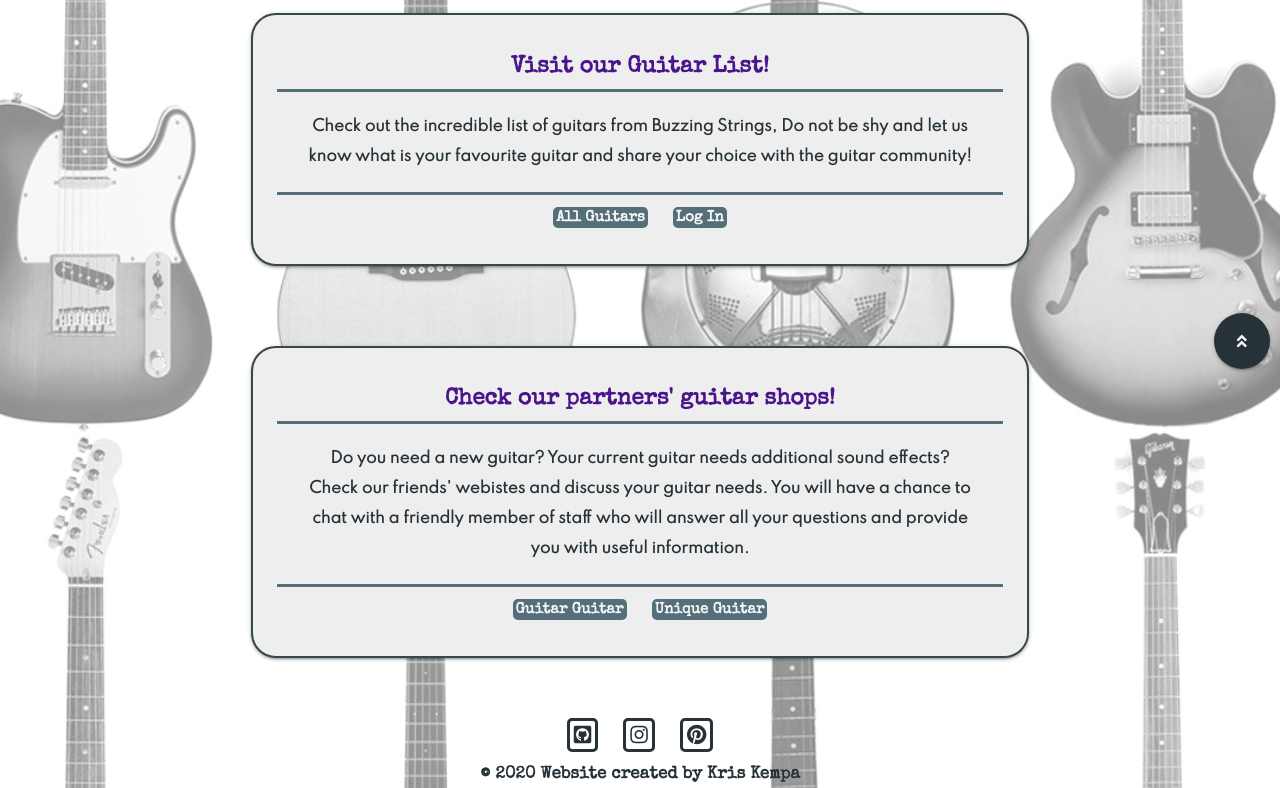
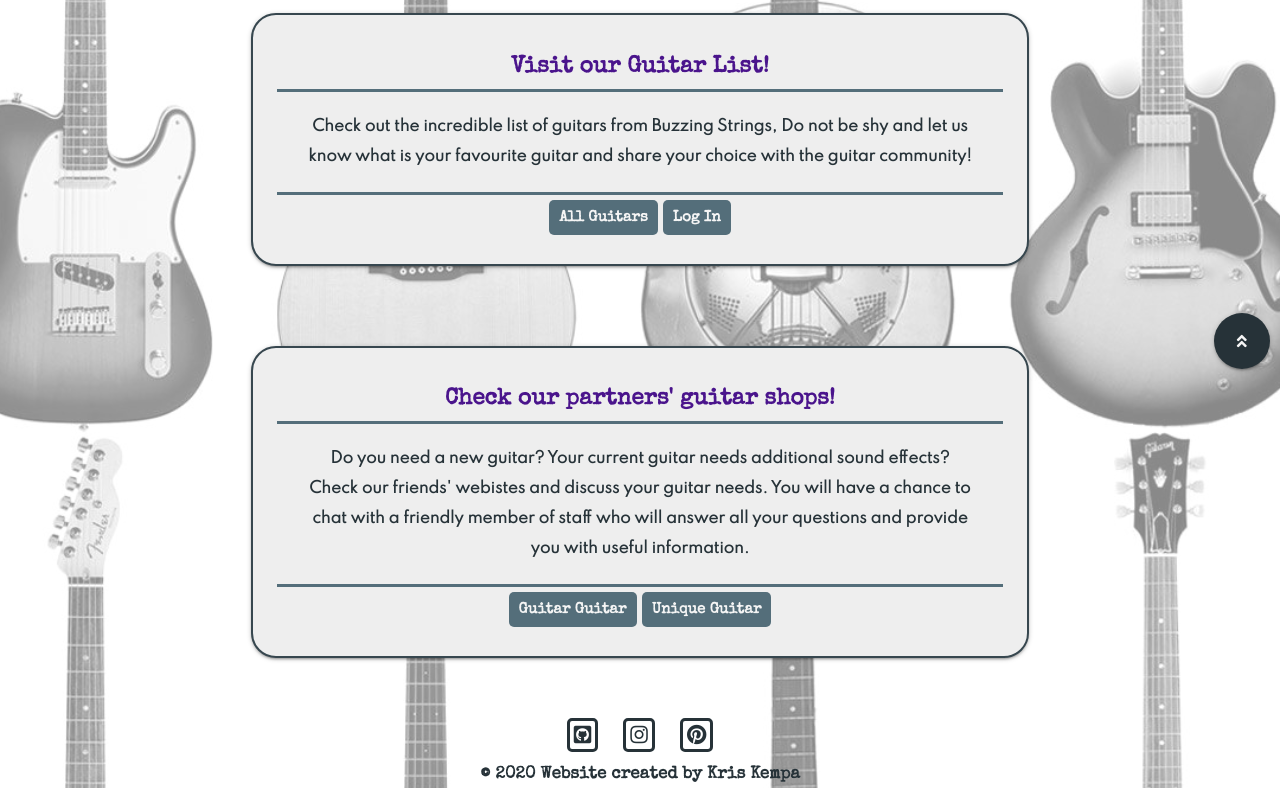
Before and after one commit to Code-Institute-Submissions/buzzing-strings, a Flask app: page / in a window 1280 px wide. Shown: the part 368-1156 px from the top of the page. Run offline with Flask 2, Linux system fonts and the light colour scheme; some libraries are stand-ins or nearby versions.

Commit message:
Line height changed in shop buttons

```diff
--- a/static/css/style.css
+++ b/static/css/style.css
@@ -170,6 +170,7 @@ p.pattern-password {
     font-size: 1.3rem;
 }
 
+.shop-buttons,
 .action-buttons,
 .about-buttons {
     text-align: center;
@@ -200,7 +201,6 @@ p.pattern-password {
     border: 0.3rem solid #546e7a;
 }
 
-.about-buttons,
 .login-button,
 .register-button,
 .add-guitar-button,
--- a/templates/pages/about.html
+++ b/templates/pages/about.html
@@ -54,8 +54,8 @@
                 </div>
                 <div class="divider"></div>
                 <div class="shop-buttons">
-                   <a href="https://www.guitarguitar.co.uk/" class="shop-one about-buttons">Guitar Guitar</a>
-                   <a href="https://www.uniqueguitar.co.uk/" class="shop-two about-buttons">Unique Guitar</a>
+                   <a href="https://www.guitarguitar.co.uk/" class="shop-one about-button">Guitar Guitar</a>
+                   <a href="https://www.uniqueguitar.co.uk/" class="shop-two about-button">Unique Guitar</a>
                 </div>
             </div>
         </div>
```
